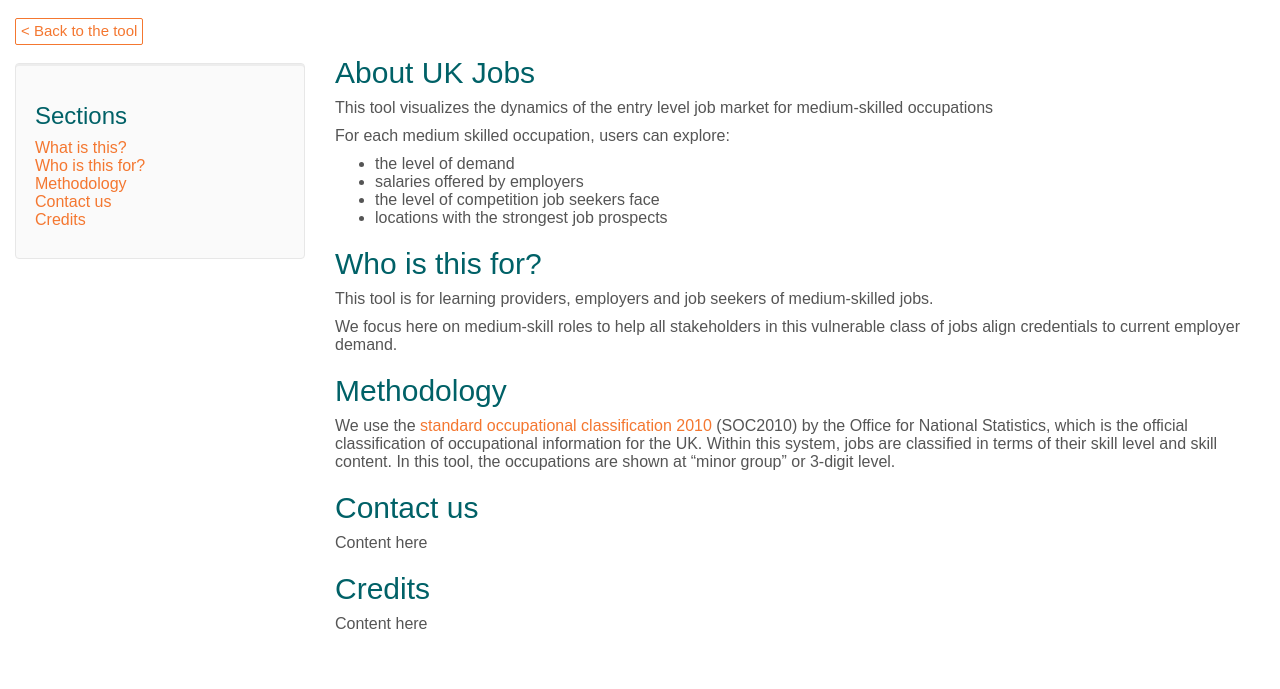
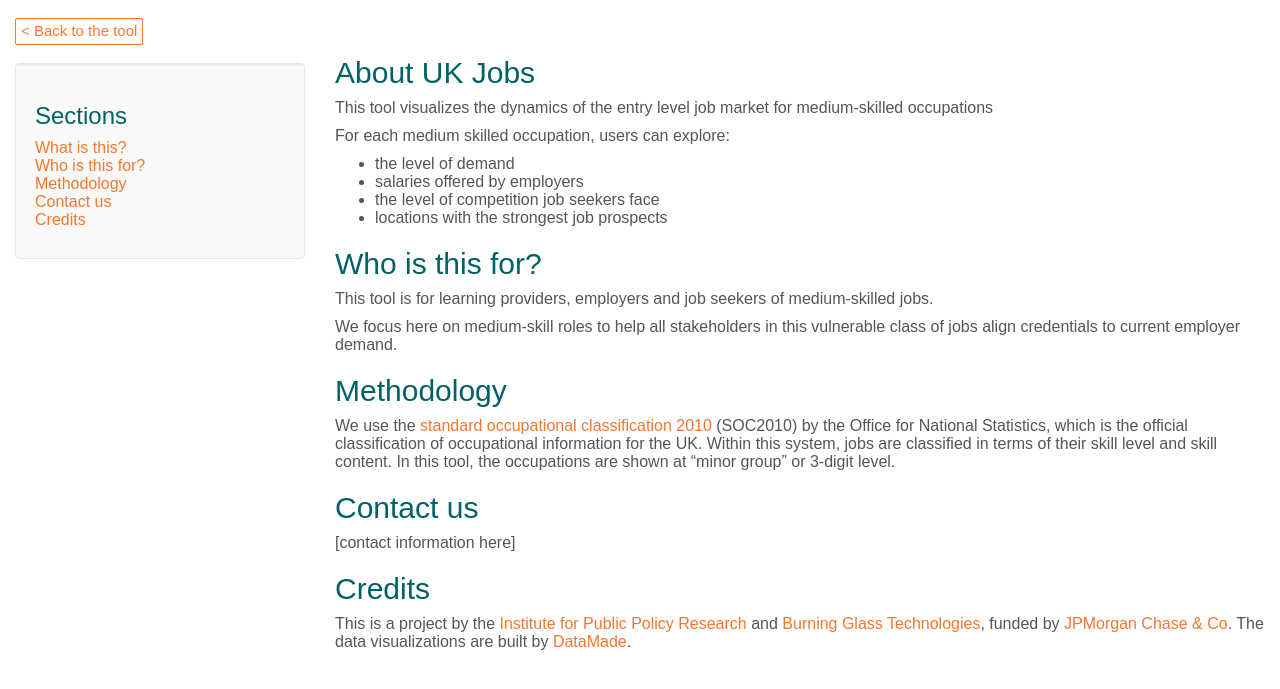
Before and after one commit to BGT-Analytics/where-the-work-is, a Jekyll site: the page built from about.html, in a window 1280 px wide. Shown: the top 689 px of the page. Built offline with Jekyll 4.4.1, drawn with Linux system fonts in a browser that asks for light colours; nearby versions of some CDN libraries; a script that is not in the unit is left out.

Commit message:
adding credits to about page, closes #31

```diff
--- a/about.html
+++ b/about.html
@@ -37,12 +37,12 @@ description:
     <p>We focus here on medium-skill roles to help all stakeholders in this vulnerable class of jobs align credentials to current employer demand.</p>
     <h2 id="methodology">Methodology</h2>
     <p>
-      We use the <a href="http://www.ons.gov.uk/ons/guide-method/classifications/current-standard-classifications/soc2010/index.html" target="blank">standard occupational classification 2010</a> (SOC2010) by the Office for National Statistics, which is the official classification of occupational information for the UK. Within this system, jobs are classified in terms of their skill level and skill content. In this tool, the occupations are shown at “minor group” or 3-digit level.
+      We use the <a href="http://www.ons.gov.uk/ons/guide-method/classifications/current-standard-classifications/soc2010/index.html" target="_blank">standard occupational classification 2010</a> (SOC2010) by the Office for National Statistics, which is the official classification of occupational information for the UK. Within this system, jobs are classified in terms of their skill level and skill content. In this tool, the occupations are shown at “minor group” or 3-digit level.
     </p>
     <h2 id="contact-us">Contact us</h2>
-    <p>Content here</p>
+    <p>[contact information here]</p>
     <h2 id="credits">Credits</h2>
-    <p>Content here</p>
+    <p>This is a project by the <a href='http://ippr.org' target="_blank">Institute for Public Policy Research</a> and <a href='http://burning-glass.com/' target="_blank">Burning Glass Technologies</a>, funded by <a href="https://www.jpmorganchase.com/" target="_blank">JPMorgan Chase & Co</a>. The data visualizations are built by <a href='http://datamade.us' target="_blank">DataMade</a>.</p>
 
   </div>
 </div>
--- a/index.html
+++ b/index.html
@@ -61,7 +61,7 @@ description: "This tool visualizes the dynamics of the entry level job market fo
     <div id="footer">
       <hr />
       <small class='muted'>
-        By the <a href='http://ippr.org'>Institute for Public Policy Research</a> and <a href='http://burning-glass.com/'>Burning Glass Technologies</a>. Website by <a href='http://datamade.us'>DataMade</a>.
+        By the <a href='http://ippr.org' target="_blank">Institute for Public Policy Research</a> and <a href='http://burning-glass.com/' target="_blank">Burning Glass Technologies</a>. Website by <a href='http://datamade.us' target="_blank">DataMade</a>.
       </small>
     </div>
 
```
